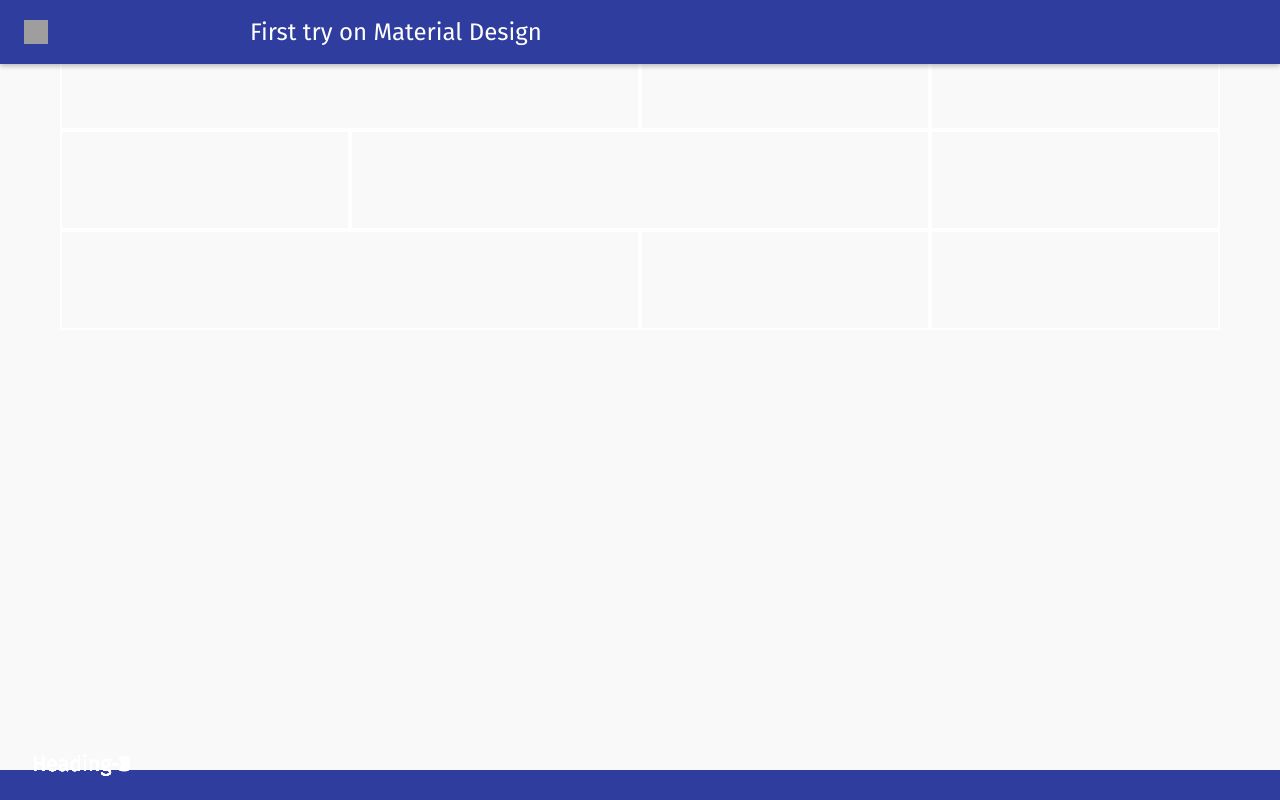
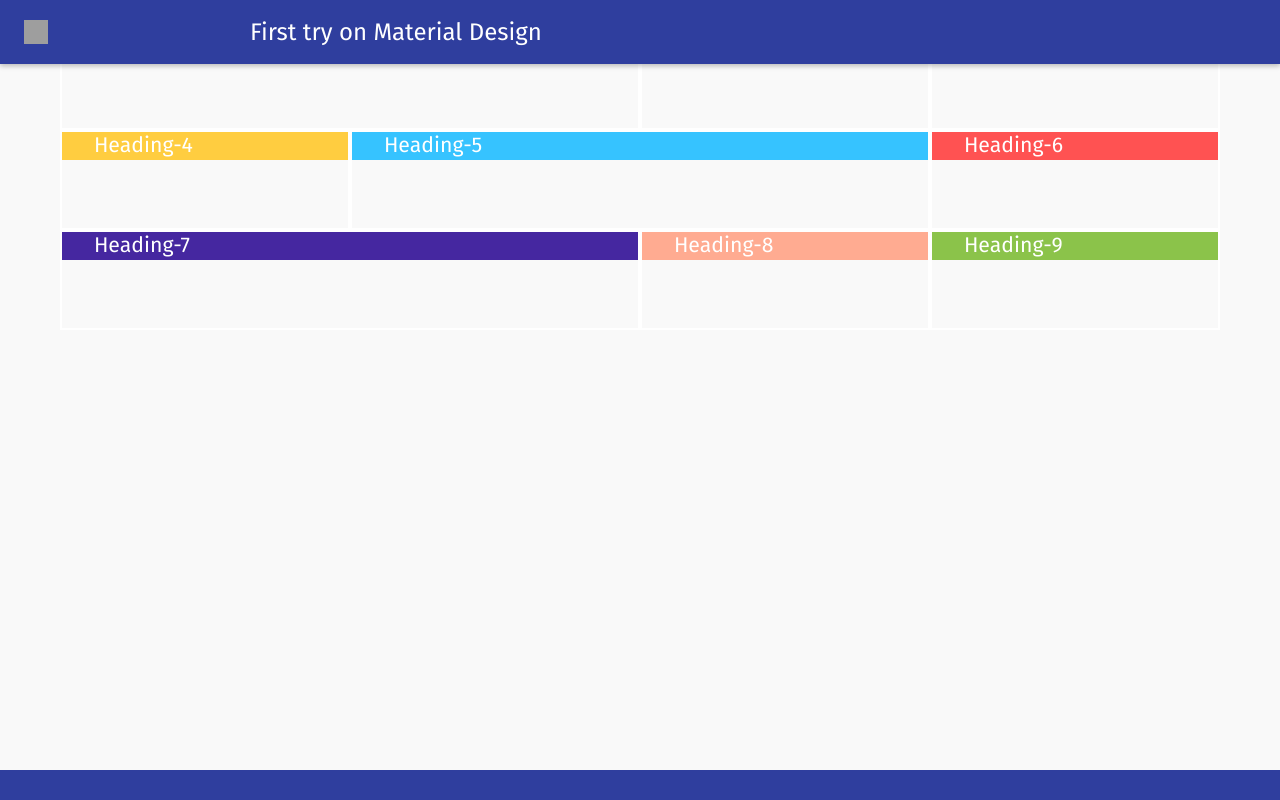
Before and after one commit to 91shetty/91shetty.github.io, a PHP site: page /material-design/cards.html in a window 1280 px wide. Run offline with PHP 8.4, Linux system fonts and the light colour scheme; some libraries are stand-ins or nearby versions; grey boxes are pictures that could not be loaded.

Commit message:
removing absolute positioning of card title

```diff
--- a/material-design/component.css
+++ b/material-design/component.css
@@ -254,8 +254,9 @@ body .chapter a {
 	line-height: 1.3em;
 	margin: 0 auto;
 	padding: 0 1.5em;
-	position: absolute;
+	/*position: absolute;
+	z-index: 10;*/
 	right: 0;
 	text-align: left;
-	z-index: 10;
+
 }
```
